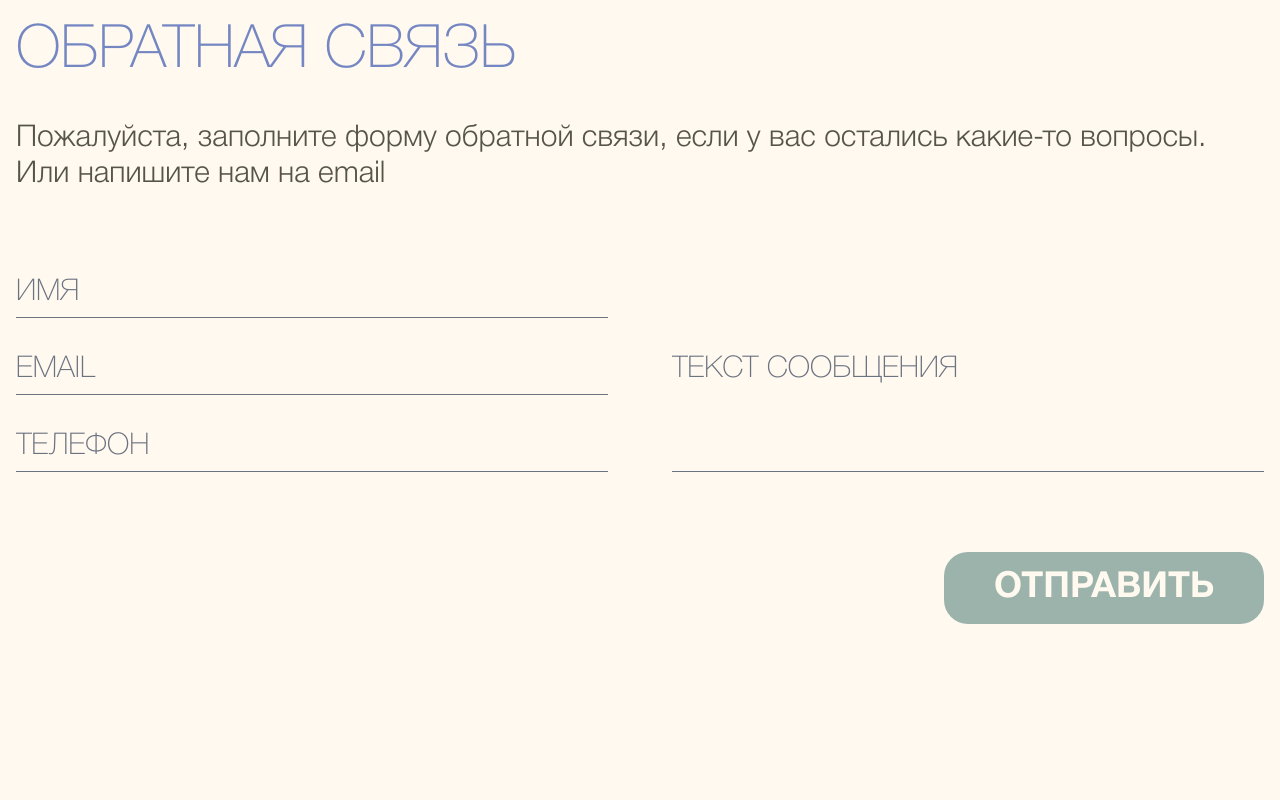
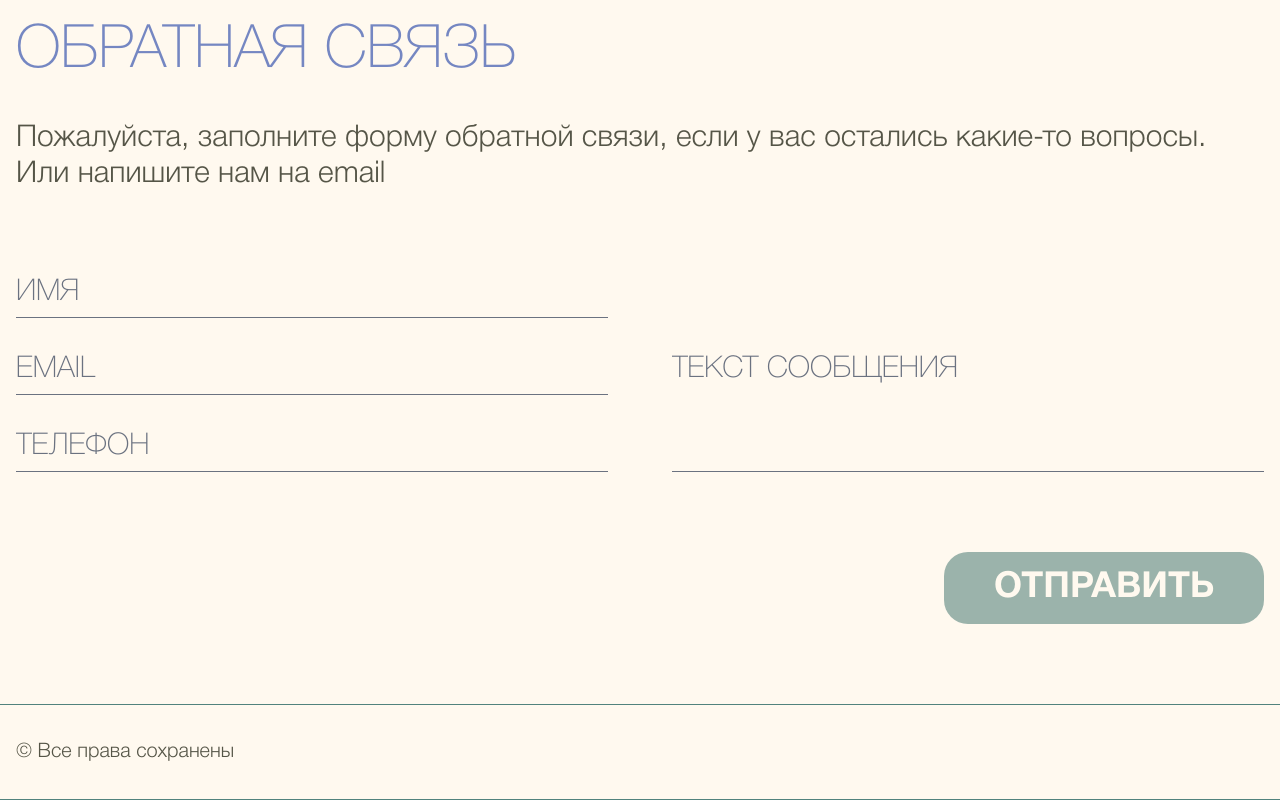
Before and after one commit to artemyizmaylov/maristretching, a Next.js app: page /contacts in a window 1280 px wide. Shown: the part 639-1439 px from the top of the page. Before the commit the page ends 1263 px from the top, so only its background shows below. Built offline with nearby package versions, Linux system fonts and the light colour scheme.

Commit message:
Финальные штрихи

```diff
--- a/app/about-me/layout.jsx
+++ b/app/about-me/layout.jsx
@@ -1,6 +1,6 @@
 export default function AboutMeLayout({ children }) {
     return (
-        <main className="pt-20 px-4 relative">
+        <main className="py-20 px-4 relative">
             {children}
         </main>
     );
--- a/app/blog/layout.jsx
+++ b/app/blog/layout.jsx
@@ -1,6 +1,6 @@
 export default function BlogLayout({ children }) {
     return (
-        <main className="pt-20 px-4 relative">
+        <main className="py-20 px-4 relative">
             {children}
         </main>
     );
--- a/app/contacts/page.jsx
+++ b/app/contacts/page.jsx
@@ -10,7 +10,7 @@ export default function Contacts() {
     ];
 
     return (
-        <main className="pt-20 px-4 relative container">
+        <main className="py-20 px-4 relative container">
             <h1 className="font-extralight text-5xl md:text-7xl text-center md:text-left uppercase text-green my-20">Mari Stretching</h1>
             <div className="flex justify-between">
                 <p className="md:text-3xl uppercase basis-1/2">Больше анонсов, тренировок и&nbsp;новостей в <Link href="#">telegram</Link>, присоединяйся!</p>
--- a/app/layout.jsx
+++ b/app/layout.jsx
@@ -1,6 +1,7 @@
 import "@/app/global.css";
 import localFont from 'next/font/local';
 import Header from "@/app/ui/header.jsx";
+import Footer from "./ui/footer";
 
 export const metadata = {
   title: "Marystretching",
@@ -49,6 +50,7 @@ export default function RootLayout({ children }) {
       <body className={helveticaNeue.className}>
         <Header />
         {children}
+        <Footer />
       </body>
     </html>
   );
--- /dev/null
+++ b/app/ui/footer.jsx
@@ -0,0 +1,7 @@
+export default function Footer() {
+    return (
+        <footer className="border-y border-green p-4 w-full min-h-24 flex items-center">
+            &copy; Все права сохранены
+        </footer>
+    )
+}
```
